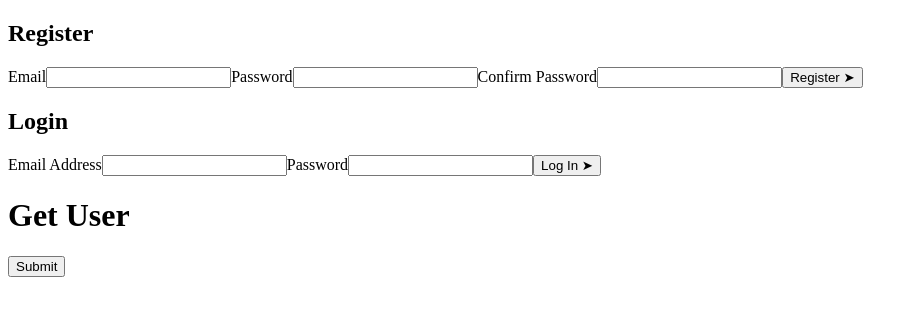
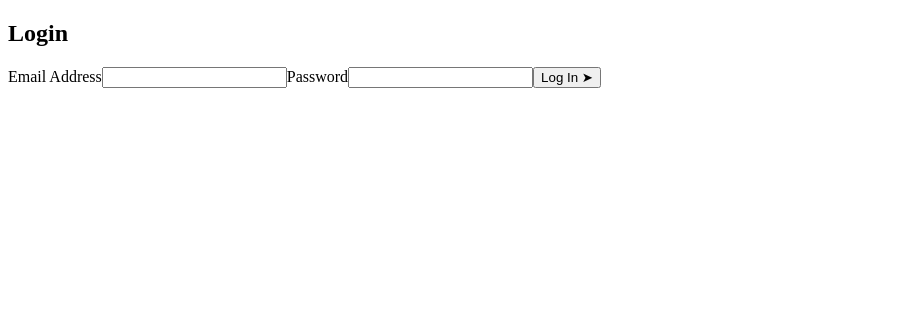
Before and after one commit to will-t-harris/passport-tut, a React (Create React App) app in the folder client/: page /login in a window 1280 px wide. Shown: the top 316 px of the page, without its empty margins (0-918 px from the left). Built offline with nearby package versions, Linux system fonts and the light colour scheme.

Commit message:
move register/login into components

```diff
--- a/client/src/App.js
+++ b/client/src/App.js
@@ -1,35 +1,14 @@
 import React, { useState } from "react";
+import { BrowserRouter as Router, Route } from "react-router-dom";
 import axios from "axios";
 
 import { Register } from "./components/Register";
 import { Login } from "./components/Login";
+import { TodoList } from "./components/TodoList";
 
 function App() {
-	const [registerUsername, setRegisterUsername] = useState("");
-	const [registerPassword, setRegisterPassword] = useState("");
-	const [registerConfirmPassword, setRegisterConfirmPassword] = useState("");
-	const [loginUsername, setLoginUsername] = useState("");
-	const [loginPassword, setLoginPassword] = useState("");
 	const [data, setData] = useState(null);
 
-	const register = () => {
-		axios
-			.post(
-				"http://localhost:5000/register",
-				{ username: registerUsername, password: registerPassword },
-				{ withCredentials: true }
-			)
-			.then((res) => console.log(res));
-	};
-	const login = () => {
-		axios
-			.post(
-				"http://localhost:5000/login",
-				{ username: loginUsername, password: loginPassword },
-				{ withCredentials: true }
-			)
-			.then((res) => console.log(res));
-	};
 	const getUser = () => {
 		axios
 			.get("http://localhost:5000/user", { withCredentials: true })
@@ -37,31 +16,17 @@ function App() {
 	};
 
 	return (
-		<div className="App">
-			<div>
-				<Register
-					register={register}
-					setRegisterConfirmPassword={setRegisterConfirmPassword}
-					setRegisterPassword={setRegisterPassword}
-					setRegisterUsername={setRegisterUsername}
-				/>
-			</div>
-
-			<div>
-				<Login
-					login={login}
-					setLoginUsername={setLoginUsername}
-					setLoginPassword={setLoginPassword}
-				/>
-			</div>
-
-			<div>
-				<h1>Get User</h1>
-				<button onClick={getUser}>Submit</button>
-				{data ? <h1>Welcome Back {data.username}</h1> : null}
-			</div>
-		</div>
+		<Router>
+			<Route path="/" exact component={TodoList} />
+			<Route path="/login" component={Login} />
+			<Route path="/register" component={Register} />
+		</Router>
 	);
 }
 
+{
+	/* <h2>Get User</h2>
+<button onClick={getUser}>Submit</button>
+{data ? <h3>Welcome Back {data.username}</h3> : null} */
+}
 export default App;
--- a/client/src/components/Login.js
+++ b/client/src/components/Login.js
@@ -1,7 +1,22 @@
-import React from "react";
+import React, { useState } from "react";
 import axios from "axios";
 
-export const Login = ({ setLoginUsername, setLoginPassword, login }) => {
+export const Login = () => {
+	const [loginEmail, setLoginEmail] = useState("");
+	const [loginPassword, setLoginPassword] = useState("");
+
+	const login = () => {
+		axios
+			.post(
+				"http://localhost:5000/login",
+				{ email: loginEmail, password: loginPassword },
+				{ withCredentials: true }
+			)
+			.then((res) => console.log(res))
+			.then(() => (window.location = "/"))
+			.catch((err) => console.error(`Error in Axios request: ${err}`));
+	};
+
 	return (
 		<>
 			<h2>Login</h2>
@@ -10,7 +25,7 @@ export const Login = ({ setLoginUsername, setLoginPassword, login }) => {
 				type="email"
 				name="email"
 				className="bg-purple-100"
-				onChange={(event) => setLoginUsername(event.target.value)}
+				onChange={(event) => setLoginEmail(event.target.value)}
 			/>
 			<label htmlFor="password">Password</label>
 			<input
--- a/client/src/components/Register.js
+++ b/client/src/components/Register.js
@@ -1,12 +1,21 @@
-import React from "react";
+import React, { useState } from "react";
 import axios from "axios";
 
-export const Register = ({
-	setRegisterUsername,
-	setRegisterPassword,
-	setRegisterConfirmPassword,
-	register,
-}) => {
+export const Register = () => {
+	const [registerEmail, setRegisterEmail] = useState("");
+	const [registerPassword, setRegisterPassword] = useState("");
+	const [registerConfirmPassword, setRegisterConfirmPassword] = useState("");
+	const register = () => {
+		axios
+			.post(
+				"http://localhost:5000/register",
+				{ email: registerEmail, password: registerPassword },
+				{ withCredentials: true }
+			)
+			.then((res) => console.log(res))
+			.then(() => (window.location = "/"))
+			.catch((err) => console.error(`Error in Axios call: ${err}`));
+	};
 	return (
 		<>
 			<h2 className="pt-20">Register</h2>
@@ -15,7 +24,8 @@ export const Register = ({
 				className="bg-purple-100"
 				type="email"
 				name="email"
-				onChange={(event) => setRegisterUsername(event.target.value)}
+				required={true}
+				onChange={(event) => setRegisterEmail(event.target.value)}
 			/>
 			<label htmlFor="password">Password</label>
 			<input
```
